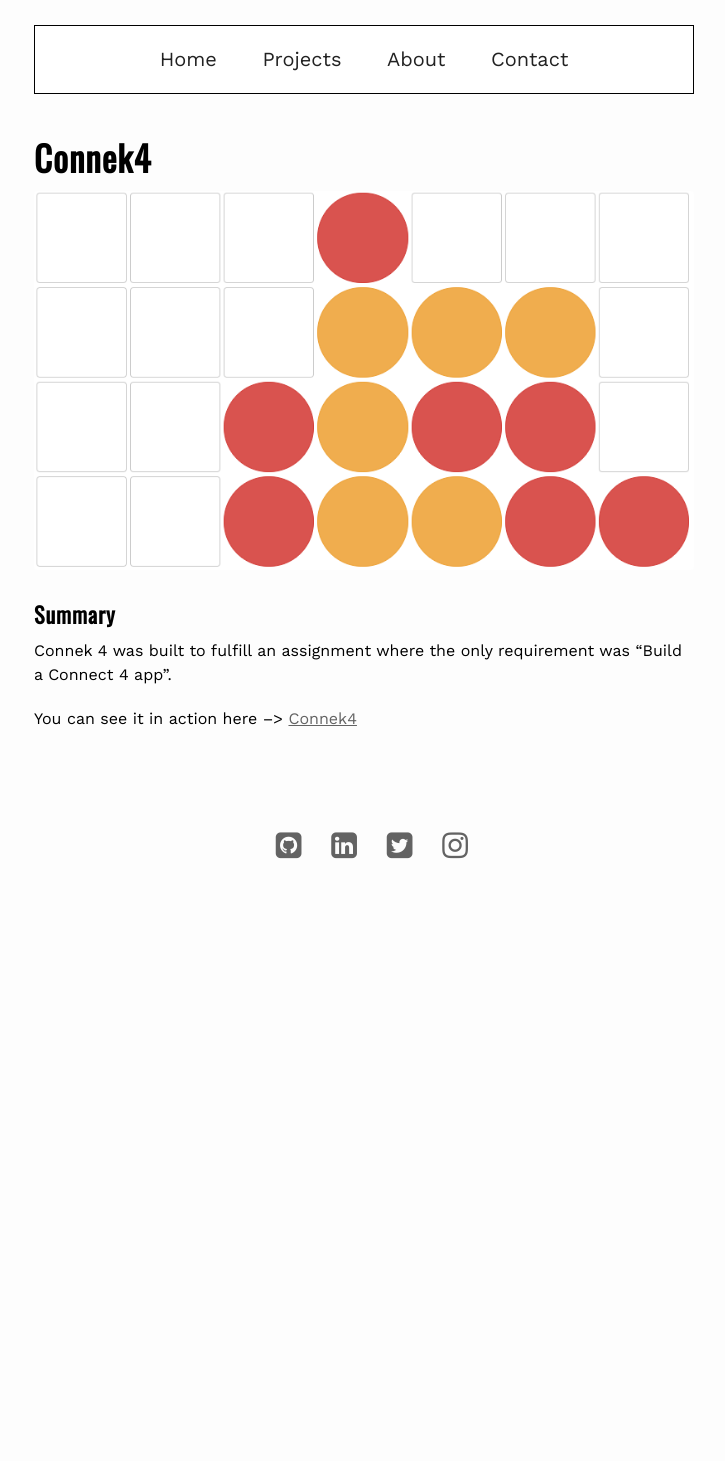
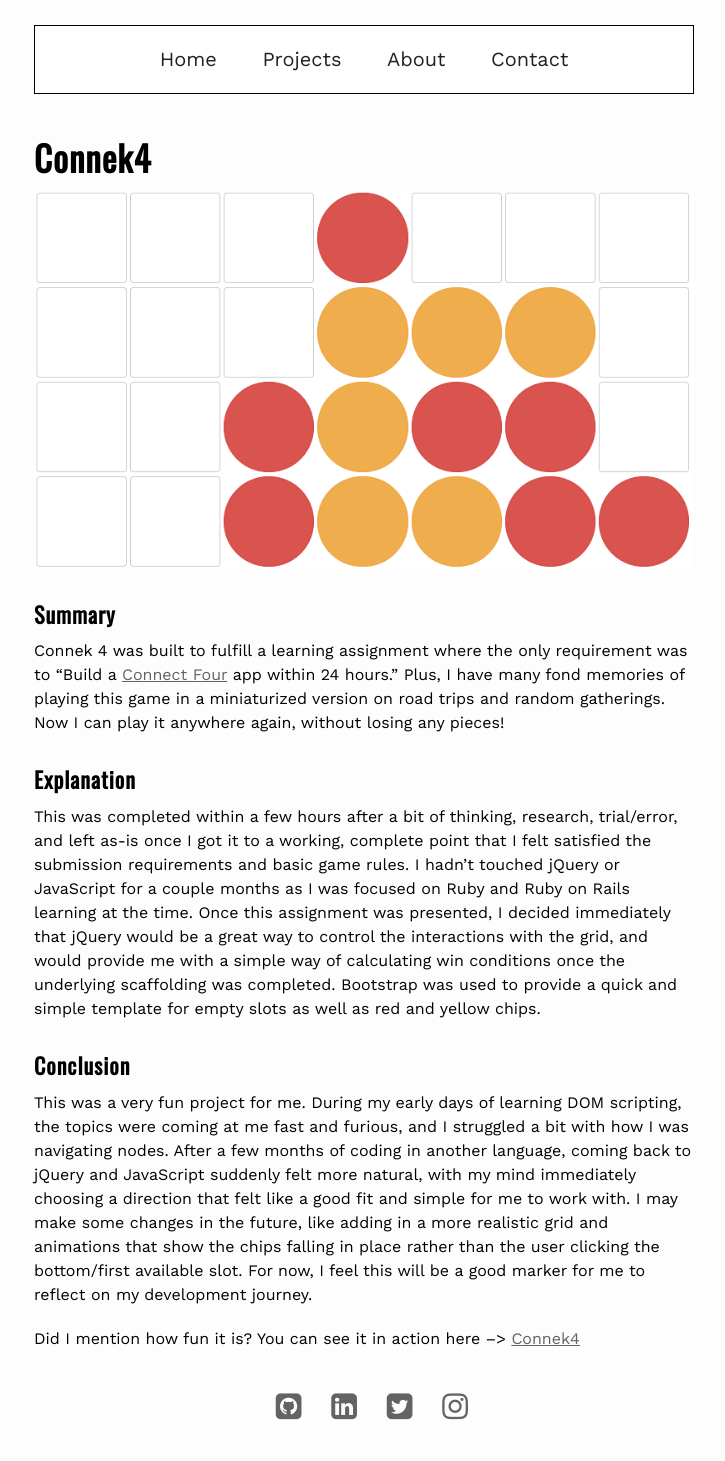
Before and after one commit to behica/behica.github.io, a Jekyll site: the page built from _projects/connek4.md, in a window 1280 px wide. Shown: the whole page, without its empty margins (276-1001 px from the left). Built offline with Jekyll 4.4.1, drawn with Linux system fonts in a browser that asks for light colours; nearby versions of some CDN libraries; some web fonts are replaced; before the commit the page ends 900 px from its top, so only the background shows below that.

Commit message:
Updated Connek 4 description

```diff
--- a/_projects/connek4.md
+++ b/_projects/connek4.md
@@ -1,7 +1,7 @@
 ---
 layout: page
 title: Connek4
-short-description: A Connect 4 clone demonstrating jQuery, made within a couple of hours for an assignment given without detailed requirements.
+short-description: A Connect Four clone demonstrating jQuery, made within a couple of hours for an assignment given without detailed requirements.
 thumbnail: "/img/connek4.png"
 ---
 
@@ -9,6 +9,14 @@ thumbnail: "/img/connek4.png"
 
 ## Summary
 
-Connek 4 was built to fulfill an assignment where the only requirement was "Build a Connect 4 app".
+Connek 4 was built to fulfill a learning assignment where the only requirement was to "Build a [Connect Four](https://en.wikipedia.org/wiki/Connect_Four) app within 24 hours." Plus, I have many fond memories of playing this game in a miniaturized version on road trips and random gatherings. Now I can play it anywhere again, without losing any pieces!
 
-You can see it in action here --> [Connek4](/connek4.html)
+## Explanation
+
+This was completed within a few hours after a bit of thinking, research, trial/error, and left as-is once I got it to a working, complete point that I felt satisfied the submission requirements and basic game rules. I hadn't touched jQuery or JavaScript for a couple months as I was focused on Ruby and Ruby on Rails learning at the time. Once this assignment was presented, I decided immediately that jQuery would be a great way to control the interactions with the grid, and would provide me with a simple way of calculating win conditions once the underlying scaffolding was completed. Bootstrap was used to provide a quick and simple template for empty slots as well as red and yellow chips.
+
+## Conclusion
+
+This was a very fun project for me. During my early days of learning DOM scripting, the topics were coming at me fast and furious, and I struggled a bit with how I was navigating nodes. After a few months of coding in another language, coming back to jQuery and JavaScript suddenly felt more natural, with my mind immediately choosing a direction that felt like a good fit and simple for me to work with. I may make some changes in the future, like adding in a more realistic grid and animations that show the chips falling in place rather than the user clicking the bottom/first available slot. For now, I feel this will be a good marker for me to reflect on my development journey.
+
+Did I mention how fun it is? You can see it in action here --> [Connek4](/connek4.html)
```
